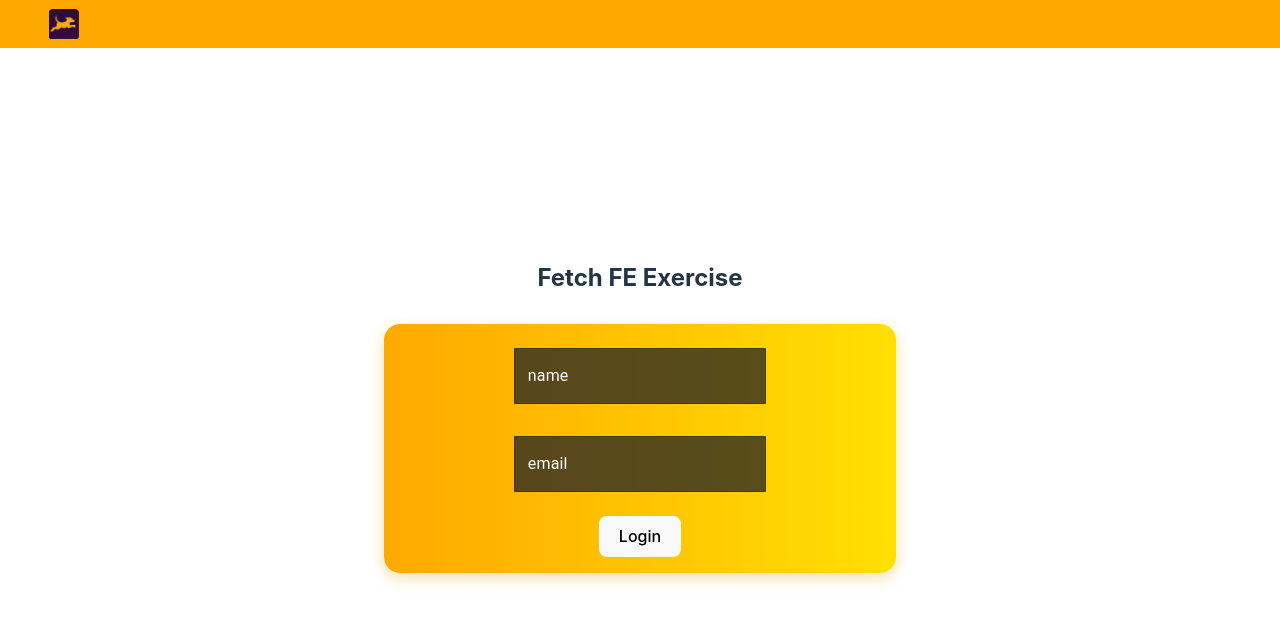
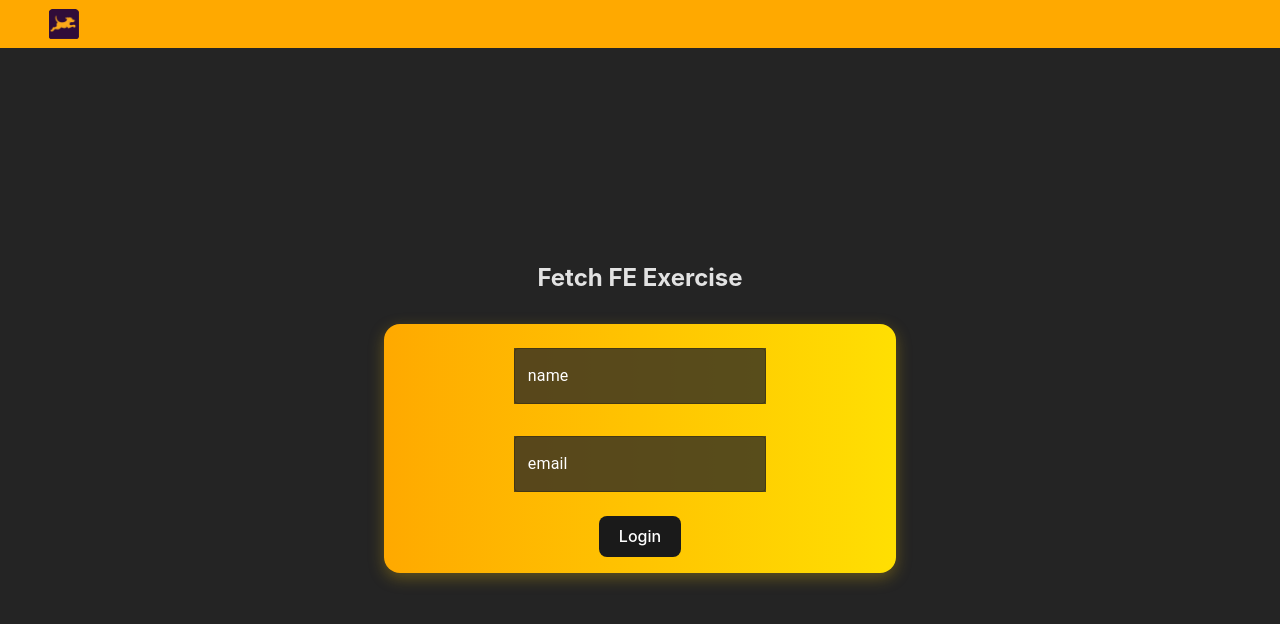
Before and after one commit to waltergpc/fetch_fe_challenge, a React (Vite) app: page / in a window 1280 px wide. Shown: the top 624 px of the page. Built offline with nearby package versions, Linux system fonts and the light colour scheme.

Commit message:
modify app css

```diff
--- a/src/App.css
+++ b/src/App.css
@@ -1,7 +1,7 @@
 :root {
   --orange-color: #ffa900;
   --light-purple: #890a74;
-  --dark-purple: #300d38;
+  --dark-purple: #4d165a;
   --indigo-color: #6610f2;
   --yellow-color: #ffdf02;
 }
@@ -59,7 +59,7 @@
 
 
 .searchbar {
-  background-color: var(--light-purple);
+  background-color: var(--dark-purple);
   padding: 0.5rem;
   display: flex;
   flex-direction: column;
--- a/src/components/searchbar/SearchBar.tsx
+++ b/src/components/searchbar/SearchBar.tsx
@@ -19,6 +19,13 @@ const SearchBar = () => {
 		updateDogState,
 		resetState
 	} = useDogs()
+
+	const initialState = {
+		selectedBreeds: [],
+		maxAge: '',
+		minAge: '',
+		sortOrder: 'asc'
+	}
 
 	const updateSearchValues = (searchParams: SearchParams) => {
 		if (
@@ -54,9 +61,9 @@ const SearchBar = () => {
 			updateSearchValues(values)
 		},
 		onReset: () => {
+			resetForm({ values: initialState })
 			resetState()
 			updateSearchValues(values)
-			resetForm()
 		},
 		validationSchema: Yup.object({
 			breeds: Yup.array().of(Yup.string()),
--- a/src/index.css
+++ b/src/index.css
@@ -2,11 +2,9 @@
   font-family: Inter, system-ui, Avenir, Helvetica, Arial, sans-serif;
   line-height: 1.5;
   font-weight: 400;
-
-  color-scheme: light dark;
+  color-scheme: dark;
   color: rgba(255, 255, 255, 0.87);
   background-color: #242424;
-
   font-synthesis: none;
   text-rendering: optimizeLegibility;
   -webkit-font-smoothing: antialiased;
@@ -54,16 +52,3 @@ button:focus,
 button:focus-visible {
   outline: 4px auto -webkit-focus-ring-color;
 }
-
-@media (prefers-color-scheme: light) {
-  :root {
-    color: #213547;
-    background-color: #ffffff;
-  }
-  a:hover {
-    color: #747bff;
-  }
-  button {
-    background-color: #f9f9f9;
-  }
-}
```
